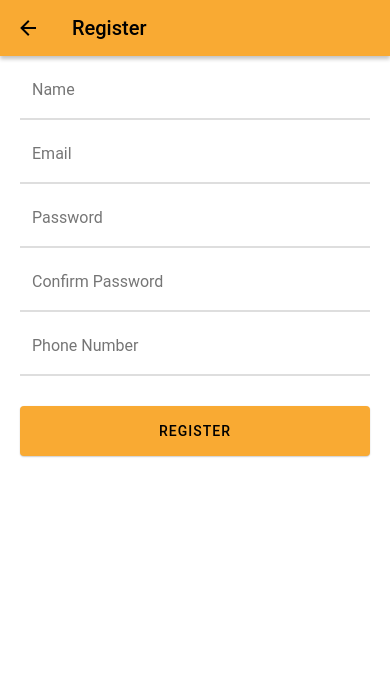
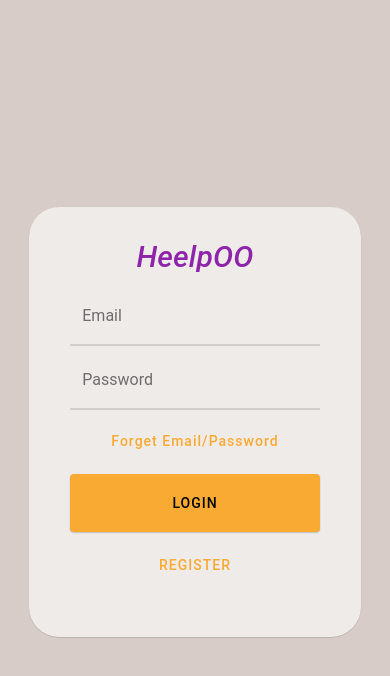
Before and after one commit to Ahmedbizo/DriveIt, a React Native app: screen / in a window 390 px wide. Shown: the top 676 px of the page. Built offline with nearby package versions, Linux system fonts and the light colour scheme.

Commit message:
finished styling to login screen

```diff
--- a/App.tsx
+++ b/App.tsx
@@ -13,7 +13,7 @@ const App = () => {
   return(
   <PaperProvider theme={them}>
 
-    <RegisterScreen/>
+    <LoginScreen/>
   </PaperProvider>
 
   );
--- a/app/components/header/header.component.tsx
+++ b/app/components/header/header.component.tsx
@@ -2,14 +2,19 @@ import React from "react";
 import { Appbar } from "react-native-paper";
 
 
-export const HeaderComponent = () => {
+export const HeaderComponent = (props: HeaderComponentParams) => {
 
     return(
 
         <Appbar>
             <Appbar.BackAction/>
-            <Appbar.Content title='Register'/>
+            <Appbar.Content title={props.title}/>
     </Appbar>
 
     );
 }
+
+interface HeaderComponentParams {
+
+    title: string;
+}
--- a/app/screens/login/login.screen.tsx
+++ b/app/screens/login/login.screen.tsx
@@ -1,5 +1,5 @@
 import React from 'react';
-import { SafeAreaView, Text, View } from 'react-native';
+import {  SafeAreaView,  View } from 'react-native';
 import { Button, Card , TextInput} from 'react-native-paper';
 import { LoginStyle } from './login.style';
 
@@ -13,7 +13,7 @@ export const LoginScreen = () => {
 
              <View style={LoginStyle.view}>
 
-             <Card>
+             <Card style={LoginStyle.card}>
                 <Card.Title title="HeelpOO" titleStyle={LoginStyle.cardTitle}></Card.Title>
 
                 <Card.Content>
--- a/app/screens/login/login.style.ts
+++ b/app/screens/login/login.style.ts
@@ -7,20 +7,33 @@ export const LoginStyle = StyleSheet.create ({
          justifyContent: 'center',
          alignItems: 'center',
          flexDirection:'row',
-         backgroundColor: '#344955'
+         backgroundColor: '#d7ccc8'
      },
      view: {
          width: "85%"
      },
      cardTitle: {
 
-         color: '#F9AA33'
+         color: '#8e24aa',
+         position:'relative',
+         alignItems: 'center',
+         fontSize:30,
+         textAlign: 'center',
+         fontStyle:'italic'
 
      },
      cardButton: {
          margin: 2,
          marginLeft: 0,
-         marginRight: 0
+         marginRight:0,
+         padding:12
+
+
+     },
+     card:{
+        backgroundColor: '#efebe9',
+        borderRadius:30,
+        padding:25
      }
 
 })
--- a/app/screens/register/register.screen.tsx
+++ b/app/screens/register/register.screen.tsx
@@ -1,6 +1,6 @@
-import React from "react";
+import  React from 'react';
 import { SafeAreaView, ScrollView, View } from "react-native";
-import { Appbar, Button, TextInput } from "react-native-paper";
+import {Button, TextInput } from "react-native-paper";
 import { HeaderComponent } from "../../components/header/header.component";
 import { registerStyle } from "./register.style";
 
@@ -11,7 +11,7 @@ export const RegisterScreen = () => {
         < SafeAreaView>
 
          <ScrollView>
-           <HeaderComponent/>
+           <HeaderComponent title="Register "/>
             <View style={registerStyle.content}>
                 <TextInput label='Name'/>
                 <TextInput label= 'Email' keyboardType='email-address'/>
@@ -19,6 +19,7 @@ export const RegisterScreen = () => {
                 <TextInput label='Confirm Password ' secureTextEntry={true} />
                 <TextInput label='Phone Number' keyboardType='number-pad'/>
                 <Button mode='contained' style={registerStyle.button}>Register</Button>
+
              </View>
 
          </ScrollView>
```
